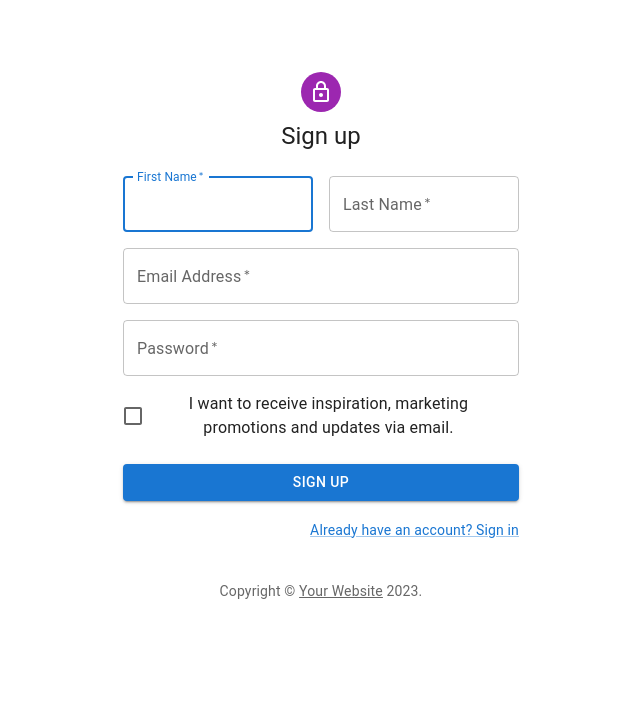
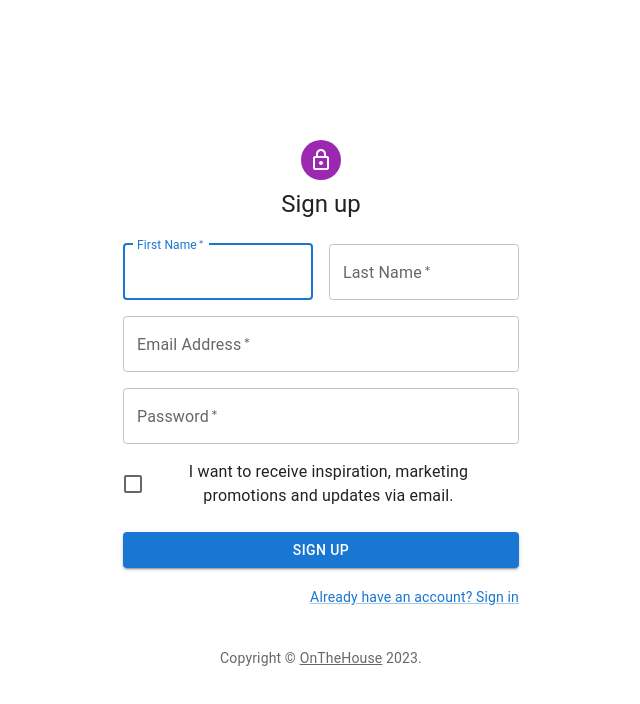
Before and after one commit to graydonbenson/onthehouse, a React (Create React App) app in the folder frontend/: page /signup in a window 1280 px wide. Shown: the top 704 px of the page, without its empty margins (319-959 px from the left). Built offline with nearby package versions, Linux system fonts and the light colour scheme.

Commit message:
formatting changes

```diff
--- a/frontend/src/pages/LoginPage.js
+++ b/frontend/src/pages/LoginPage.js
@@ -39,11 +39,18 @@ export default function SignIn() {
 
   return (
     <ThemeProvider theme={theme}>
-      <Container component="main" maxWidth="xs">
+      <Container
+        component="main"
+        maxWidth="xs"
+        sx={{
+          height: '100vh',
+          display: 'flex',
+          flexDirection: 'column',
+          justifyContent: 'center'
+        }}>
         <CssBaseline />
         <Box
           sx={{
-            marginTop: 8,
             display: 'flex',
             flexDirection: 'column',
             alignItems: 'center',
@@ -90,9 +97,6 @@ export default function SignIn() {
             </Button>
             <Grid container>
               <Grid item xs>
-                <Link href="#" variant="body2">
-                  Forgot password?
-                </Link>
               </Grid>
               <Grid item>
                 <Link href="signup" variant="body2">
--- a/frontend/src/pages/SignUpPage.js
+++ b/frontend/src/pages/SignUpPage.js
@@ -18,7 +18,7 @@ function Copyright(props) {
     <Typography variant="body2" color="text.secondary" align="center" {...props}>
       {'Copyright © '}
       <Link color="inherit" href="https://mui.com/">
-        Your Website
+        OnTheHouse
       </Link>{' '}
       {new Date().getFullYear()}
       {'.'}
@@ -40,11 +40,18 @@ export default function SignUpPage() {
 
   return (
     <ThemeProvider theme={theme}>
-      <Container component="main" maxWidth="xs">
+      <Container
+        component="main"
+        maxWidth="xs"
+        sx={{
+          height: '100vh',
+          display: 'flex',
+          flexDirection: 'column',
+          justifyContent: 'center'
+        }}>
         <CssBaseline />
         <Box
           sx={{
-            marginTop: 8,
             display: 'flex',
             flexDirection: 'column',
             alignItems: 'center',
```
